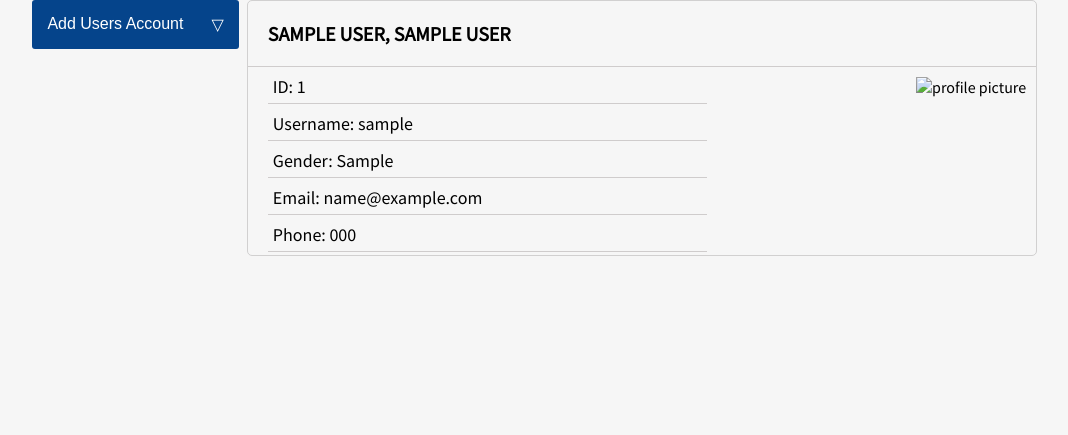
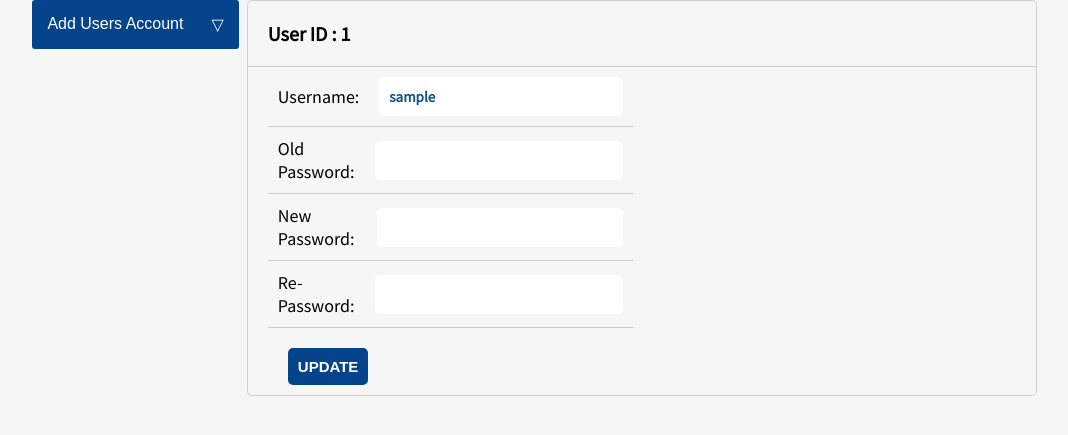
Before and after one commit to b14ck0ps/WebTech-Final-Project, a PHP site: page /views/adminProfile.php in a window 1280 px wide. Shown: the part 124-559 px from the top of the page, without its empty margins (102-1170 px from the left). Run offline with PHP 8.4, Linux system fonts and the light colour scheme; the visitor is signed in with stand-in values (Sample User, id 1); tables that the repository leaves empty or names only in its code hold one stand-in row (values such as "Sample post"); some libraries are stand-ins or nearby versions.

Commit message:
setting functionality

```diff
--- a/views/adminProfile.php
+++ b/views/adminProfile.php
@@ -21,32 +21,28 @@ $user = userinfo($_SESSION['username']);
         <div class="main">
             <?php include_once('sideNavbar.html') ?>
             <div class="main-body">
-                <div class="fullname"><?= strtoupper($user['l_name']) ?>, <?= strtoupper($user['f_name']) ?></div>
+                <div class="fullname"> User ID : <?= $user['id'] ?></div>
                 <div class="prfile-flex">
                     <div class="info-text">
-                        <div class="admin-profile">
-                            <label for="id">ID: </label>
-                            <?= $user['id'] ?>
+                        <div class="edit-admin-profile">
+                            <label for="username">Username: </label>
+                            <input type="text" name="username" value="<?= $user['username'] ?>"></input>
                         </div>
-                        <div class="admin-profile">
-                            <label for="username">Username: </label>
-                            <?= $user['username'] ?>
+                        <div class="edit-admin-profile">
+                            <label for="password">Old Password: </label>
+                            <input type="password" name="password"></input>
                         </div>
-                        <div class="admin-profile">
-                            <label for="gender">Gender: </label>
-                            <?= $user['gender'] ?>
+                        <div class="edit-admin-profile">
+                            <label for="password">New Password: </label>
+                            <input type="password" name="password"></input>
                         </div>
-                        <div class="admin-profile">
-                            <label for="email">Email: </label>
-                            <?= $user['email'] ?>
+                        <div class="edit-admin-profile">
+                            <label for="password">Re-Password: </label>
+                            <input type="password" name="password"></input>
                         </div>
-                        <div class="admin-profile">
-                            <label for="phone">Phone: </label>
-                            <?= $user['phone'] ?>
+                        <div class="group">
+                            <button name="update" class="editbtn">UPDATE</a></button>
                         </div>
-                    </div>
-                    <div class="profile-picture">
-                        <img src="https://via.placeholder.com/300" alt="profile picture">
                     </div>
                 </div>
             </div>
```
